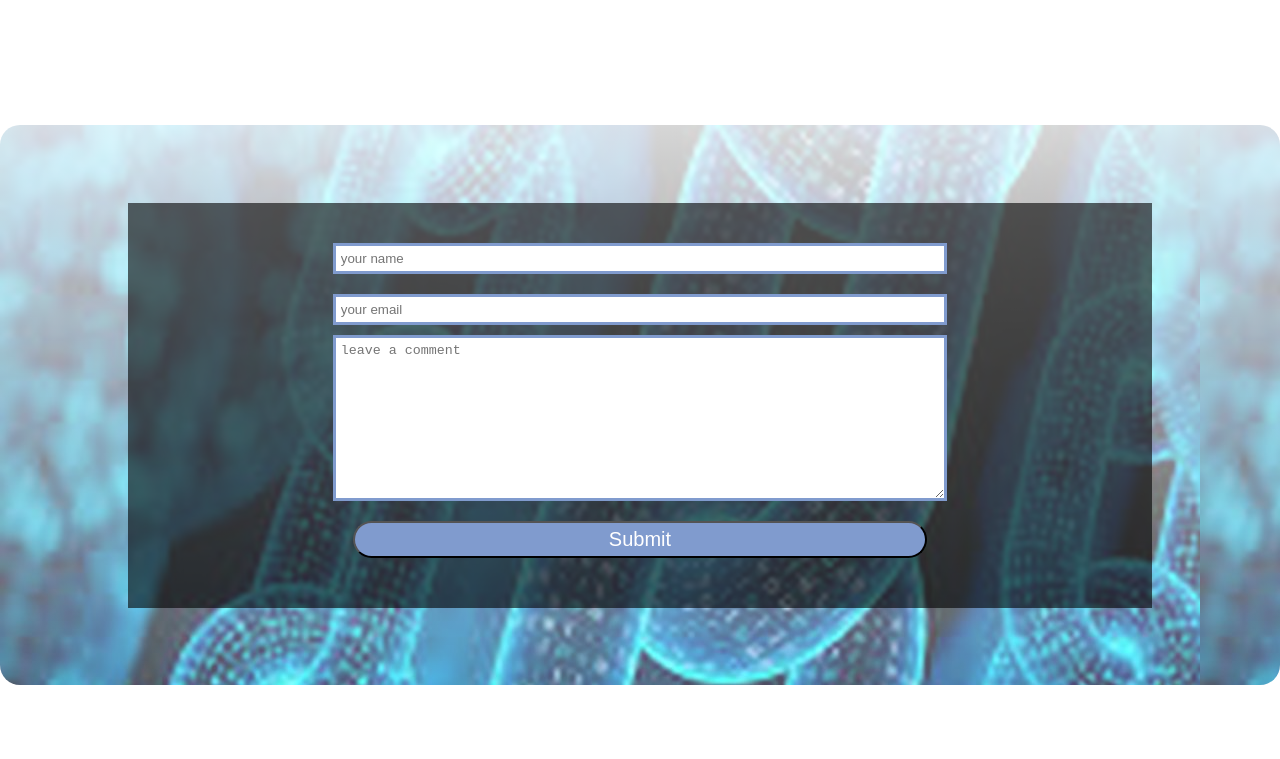
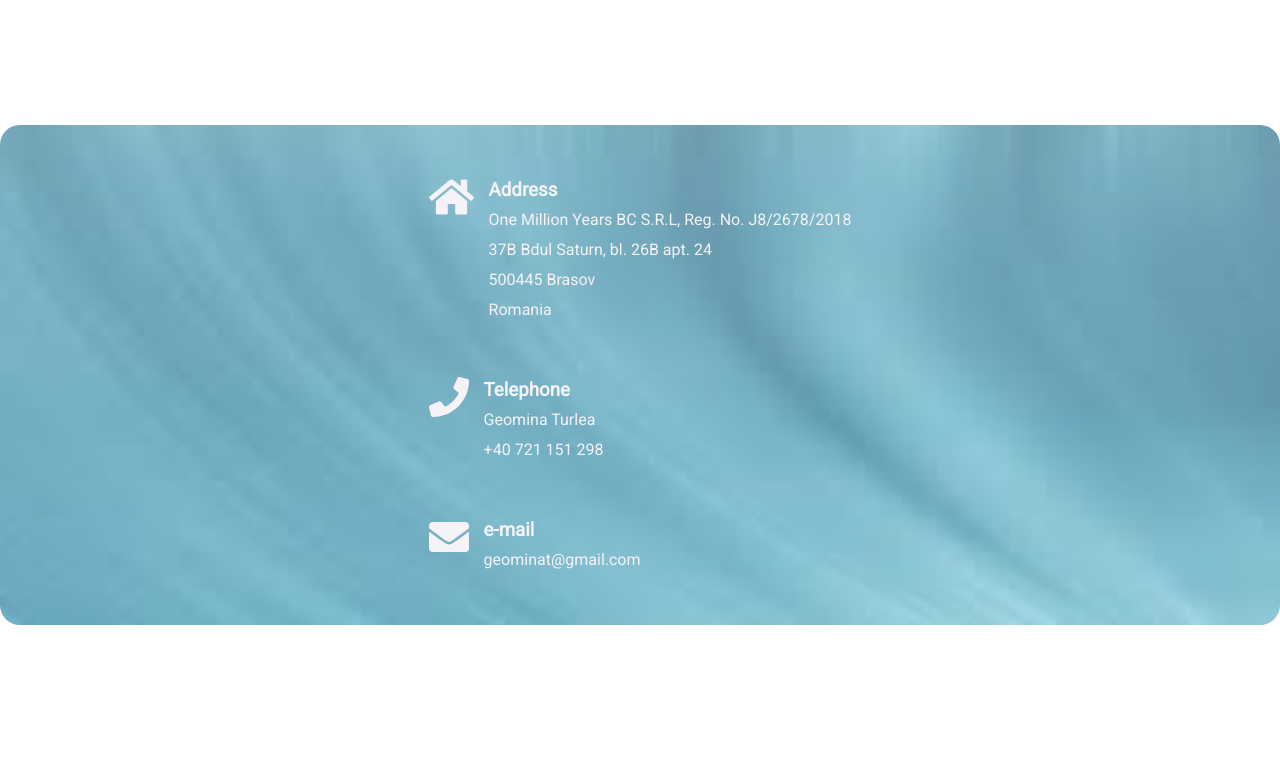
Before and after one commit to onemillionyearsbc/website, a website: page index.html in a window 1280 px wide. Shown: the part 5110-5869 px from the top of the page. Drawn offline with nearby package versions, Linux system fonts and the light colour scheme; a web font is replaced by a local one.

Commit message:
Reworked Contact Us section

```diff
--- a/index.html
+++ b/index.html
@@ -458,27 +458,63 @@
     </section>
     <!-- end of about section -->
     <!-- contact -->
-    <section id="contact" class="contact-heading">
+     <section id="contact" class="contact-heading">
         <div class="title">
-            <h2>contact us</h2>
+            <!-- <h2>contact us</h2> -->
+            <!-- <h2 class="animated infinite bounce delay-2s">contact us</h2>  -->
+            <h2 class="animated infinite bounce delay-2s">contact us</h2>
             <div class="title-underline">
             </div>
         </div>
     </section>
     <section class="contact">
 
-        <article class="contact-card">
-            <form>
-                <input type="text" id="name" placeholder="your name">
-                <input type="email" id="name" placeholder="your email">
-                <textarea name="comment" id="" cols="30" rows="10" placeholder="leave a comment"></textarea>
-                <button type="submit" class="form-btn">Submit</button>
-            </form>
+        <div class="contact-center">
 
-        </article>
+            <article id="contact-info">
+                <div class="contact-detail">
+                    <div class="contact-icon">
+                        <i class="fas fa-home"></i>
+
+                    </div>
+                    <div class="contact-text">
+                        <h3>Address</h3>
+                        <p>One Million Years BC S.R.L, Reg. No. J8/2678/2018</p>
+                        <p>37B Bdul Saturn, bl. 26B apt. 24</p>
+                        <p>500445 Brasov</p>
+                        <p>Romania</p>
+                    </div>
+
+                </div>
+                <div class="contact-detail">
+                    <div class="contact-icon">
+                        <i class="fas fa-phone"></i>
+                    </div>
+                    <div class="contact-text">
+                        <h3>Telephone</h3>
+                        <p>Geomina Turlea</p>
+                        <p>+40 721 151 298</p>
+                    </div>
+
+                </div>
+                <div class="contact-detail">
+                    <div class="contact-icon">
+                        <i class="fas fa-envelope"></i>
+                    </div>
+                    <div class="contact-text">
+                        <h3>e-mail</h3>
+                        <p>geominat@gmail.com</p>
+                    </div>
+
+                </div>
+            </article>
+
+        </div>
+
 
     </section>
     <!-- end of contact -->
+
     <footer>
         <div class="footer-icons">
             <div class="footer-icons">
--- a/sass/main.scss
+++ b/sass/main.scss
@@ -818,46 +818,71 @@ nav {
     background: rgba(255, 255, 255, 0.6);
     line-height: 2;
 }
+// .contact-heading h3 {
+//     padding: 70px 0 0 0;
+//     font-size: 40px;
+//     text-align: center;
+//     text-transform: uppercase;
+//     color: $button-color;
+// }
 
-.contact-heading h3 {
-    padding: 70px 0 0 0;
-    font-size: 40px;
-    text-align: center;
-    text-transform: uppercase;
-    color: $button-color;
-}
-
-.contact h3 {
-    padding: 70px 0 0 0;
-    font-size: 40px;
-    text-align: center;
-    text-transform: uppercase;
-    color: $button-color;
-}
+// .contact h3 {
+//     padding: 70px 0 0 0;
+//     font-size: 20px;
+//     text-align: center;
+//     text-transform: uppercase;
+//     color: $button-color;
+// }
 
 /* contact */
 
 .contact {
-    /*    margin: 70px 0;*/
-    margin-top: 70px;
-    min-height: 70vh;
+    margin: 70px 0;
+    // margin-top: 70px;
+    min-height: 30vh;
     border-radius: 20px;
-    background: linear-gradient(rgba(255, 255, 255, 0.84),
+    // background: linear-gradient(rgba(255, 255, 255, 0.84),
+    // rgba(255, 255, 255, 0.3)),
+    // url(about-banner.jpg);
+    background: linear-gradient(rgba(255, 255, 255, 0.4),
     rgba(255, 255, 255, 0.3)),
-    url(blockchain2.jpg);
+    url(services-background2.jpg)center/cover fixed no-repeat;
     display: flex;
     justify-content: center;
     align-items: center;
-
+    color: #f5f3f5;
 }
 
-.contact-card {
-    flex: 0 0 80%;
-    padding: 30px 0px;
-    background: rgba(0, 0, 0, 0.6);
+// .contact-card {
+//     flex: 0 0 80%;
+//     padding: 30px 0px;
+//     background: rgba(0, 0, 0, 0.6);
+//     display: flex;
+//     justify-content: center;
+//     align-items: center;
+// }
+
+.contact-info {
+    // margin: 40px 0;
+    padding: 20px 40px;
+    line-height: 50px;
+    // display: flex;
+    // justify-content: center;
+    // align-items: center;
+}
+
+.contact-icon {
+    // margin-left: 18rem;
+    font-size: 40px;
+    margin-right: 15px;
+}
+.contact-detail {
     display: flex;
-    justify-content: center;
-    align-items: center;
+    margin: 50px 0;
+}
+
+.contact-text {
+    line-height: 30px;
 }
 
 form {
@@ -875,8 +900,6 @@ form textarea {
     padding: 5px;
     border: 3px solid #809BCE;
 }
-
-
 input::placeholder,
 textarea::plceholder {
     text-transform: uppercase;
```
Also changed, not shown: hub.html (+6 -0 lines), css/style.css.
